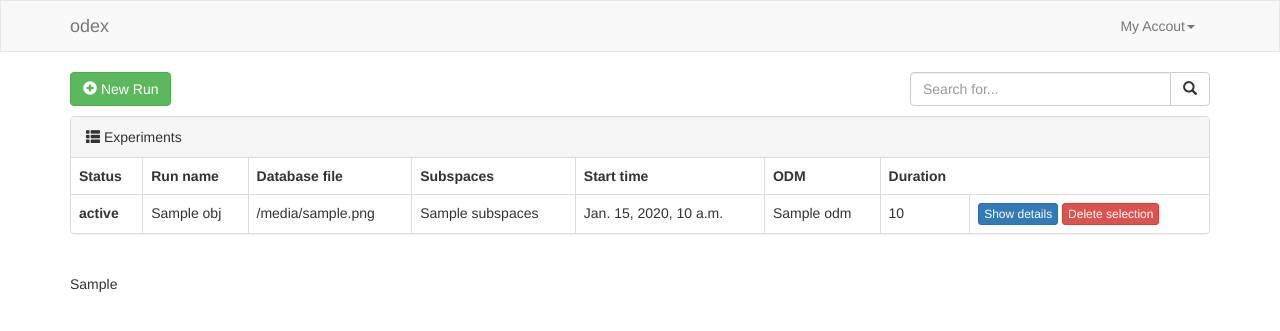
After one commit to christophusbeck/odex, a Django app: template experiment/templates/main.html in a window 1280 px wide. The commit adds this page. Shown: the top 331 px of the page. Run offline with Django 4.2, Linux system fonts and the light colour scheme; the template is opened without the code that fills it: most values are stand-ins (such as "Sample title", 1, 10 or a date in 2020); some libraries are stand-ins or nearby versions.

Commit message:
create login.html and main.html

```diff
--- /dev/null
+++ b/experiment/templates/layout.html
@@ -0,0 +1,55 @@
+{% load static %}
+<!DOCTYPE html>
+<html lang="en">
+<head>
+    <meta charset="UTF-8">
+    <title>Title</title>
+    <link rel="stylesheet" href="{% static 'plugins/bootstrap-3.4.1/css/bootstrap.min.css' %}">
+    <style>
+        .navbar {
+            border-radius: 0;
+        }
+    </style>
+    {% block css %}{% endblock %}
+</head>
+<body>
+<nav class="navbar navbar-default">
+    <div class="container">
+        <div class="navbar-header">
+            <button type="button" class="navbar-toggle collapsed" data-toggle="collapse"
+                    data-target="#bs-example-navbar-collapse-1" aria-expanded="false">
+                <span class="sr-only">Toggle navigation</span>
+                <span class="icon-bar"></span>
+                <span class="icon-bar"></span>
+                <span class="icon-bar"></span>
+            </button>
+            <a class="navbar-brand"> odex </a>
+        </div>
+        <div class="collapse navbar-collapse" id="bs-example-navbar-collapse-1">
+            </ul>
+            <ul class="nav navbar-nav navbar-right">
+                <li class="dropdown">
+                    <a href="#" class="dropdown-toggle" data-toggle="dropdown" role="button" aria-haspopup="true"
+                       aria-expanded="false">My Accout<span class="caret"></span></a>
+                    <ul class="dropdown-menu">
+                        <li><a href="/aboutus/">About us</a></li>
+                        <li><a href="/user/delete/">Delete Accout</a></li>
+                        <li role="separator" class="divider"></li>
+                        <li><a href="/logout/">log out</a></li>
+                    </ul>
+                </li>
+            </ul>
+        </div>
+    </div>
+</nav>
+
+<div>
+    {% block content %}{% endblock %}
+</div>
+
+
+<script src="{% static 'js/jquery-3.6.0.min.js' %}"></script>
+<script src="{% static 'plugins/bootstrap-3.4.1/js/bootstrap.min.js' %}"></script>
+{% block js %}{% endblock %}
+</body>
+</html>
--- /dev/null
+++ b/experiment/templates/main.html
@@ -0,0 +1,74 @@
+{% extends 'layout.html' %}
+
+{% block content %}
+    <div class="container">
+        <div style="margin-bottom: 10px" class="clearfix">
+            <a class="btn btn-success" href="/experiment/add/">
+                <span class="glyphicon glyphicon-plus-sign" aria-hidden="true"></span>
+                New Run
+            </a>
+
+            <div style="float: right;width: 300px;">
+                <form method="get">
+                    <div class="input-group">
+                        <input type="text" name="q" class="form-control" placeholder="Search for..."
+                               value="{{ search_data }}">
+                        <span class="input-group-btn">
+                        <button class="btn btn-default" type="submit">
+                            <span class="glyphicon glyphicon-search" aria-hidden="true"></span>
+                        </button>
+                      </span>
+                    </div>
+                </form>
+            </div>
+
+        </div>
+        <div class="panel panel-default">
+            <!-- Default panel contents -->
+            <div class="panel-heading">
+                <span class="glyphicon glyphicon-th-list" aria-hidden="true"></span>
+                Experiments
+            </div>
+
+            <!-- Table -->
+            <table class="table table-bordered">
+                <thead>
+                <tr>
+                    <th>Status</th>
+                    <th>Run name</th>
+                    <th>Database file</th>
+                    <th>Subspaces</th>
+                    <th>Start time</th>
+                    <th>ODM</th>
+                    <th>Duration</th>
+                </tr>
+                </thead>
+                <tbody>
+                {% for obj in queryset %}
+                    <tr>
+                        <th>{{ obj.status }}</th>
+                        <td>{{ obj.run_name }}</td>
+                        <td>{{ obj.database_file }}</td>
+                        <td>{{ obj.subspaces }}</td>
+                        <td>{{ obj.start_time }}</td>
+                        <td>{{ obj.odm }}</td>
+                        <td>{{ obj.duration }}</td>
+                        <td>
+                            <a class="btn btn-primary btn-xs" href="/pretty/{{ obj.id }}/edit/">Show details</a>
+                            <a class="btn btn-danger btn-xs" href="/pretty/{{ obj.id }}/delete/">Delete selection</a>
+                        </td>
+                    </tr>
+                {% endfor %}
+
+                </tbody>
+            </table>
+        </div>
+        <div class="clearfix">
+            <ul class="pagination">
+                {{ page_string }}
+            </ul>
+
+        </div>
+
+    </div>
+{% endblock %}
```
Also changed, not shown: experiment/templates/new_run.html (added, +10 -0 lines), user/templates/login.html (+42 -0 lines), user/templates/signup.html (added, +10 -0 lines).
